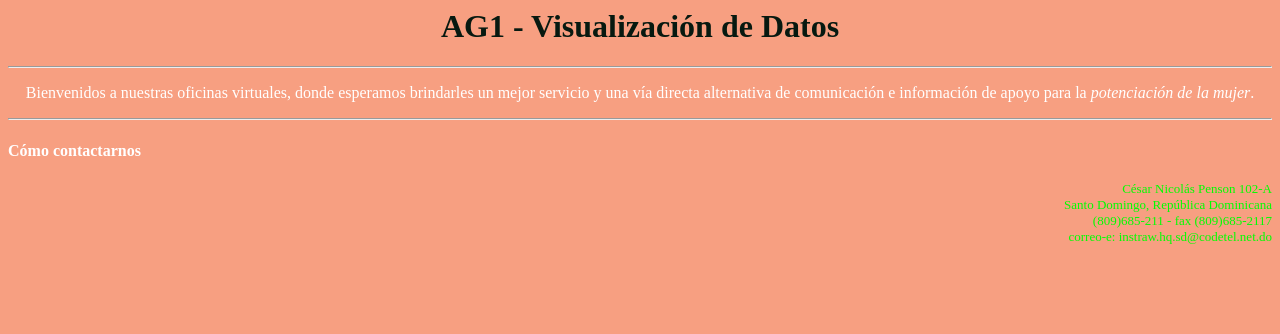
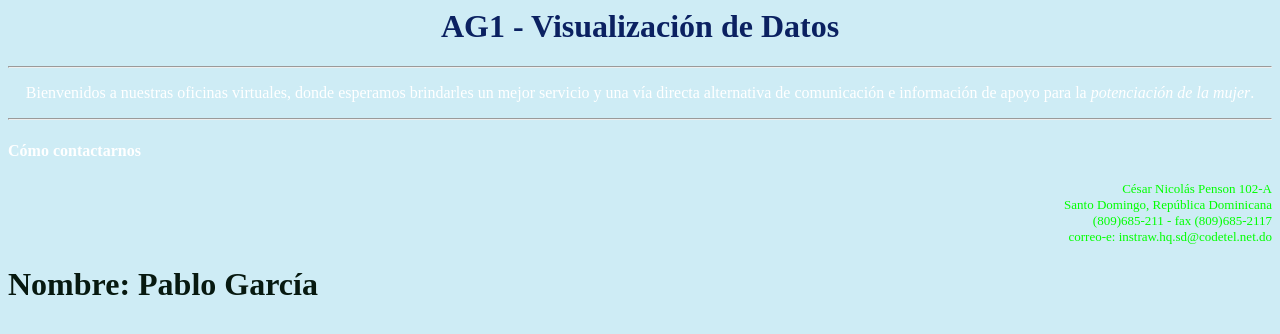
Before and after one commit to paualba2019/07MBIG-Visualizacion-Actividades-Guiadas, a website: page index.html in a window 1280 px wide. Drawn offline with Linux system fonts and the light colour scheme.

Commit message:
1 file modified

```diff
--- a/index.html
+++ b/index.html
@@ -2,14 +2,14 @@
 
 <head>
 <title>
-INSTRAW en la red
+07MBIG - AG1
 </title>
 </head>
 
-<body bgcolor=#F79F81 text=white>
+<body bgcolor=#CEECF5 text=white>
 
 <h1 align=center>
-<font color=#071910> AG1 - Visualización de Datos<br>
+<font color=#0B2161> AG1 - Visualización de Datos<br>
 </font>
 </h1>
 
@@ -28,5 +28,15 @@ Santo Domingo, República Dominicana<br>
 (809)685-211 - fax (809)685-2117<br>
 correo-e: instraw.hq.sd@codetel.net.do
 </font>
+
+
+
+
+
+<h1 align=left>
+<font color=#071910> Nombre: Pablo García<br>
+</font>
+</h1>
+
 </body>
 </html>
```
